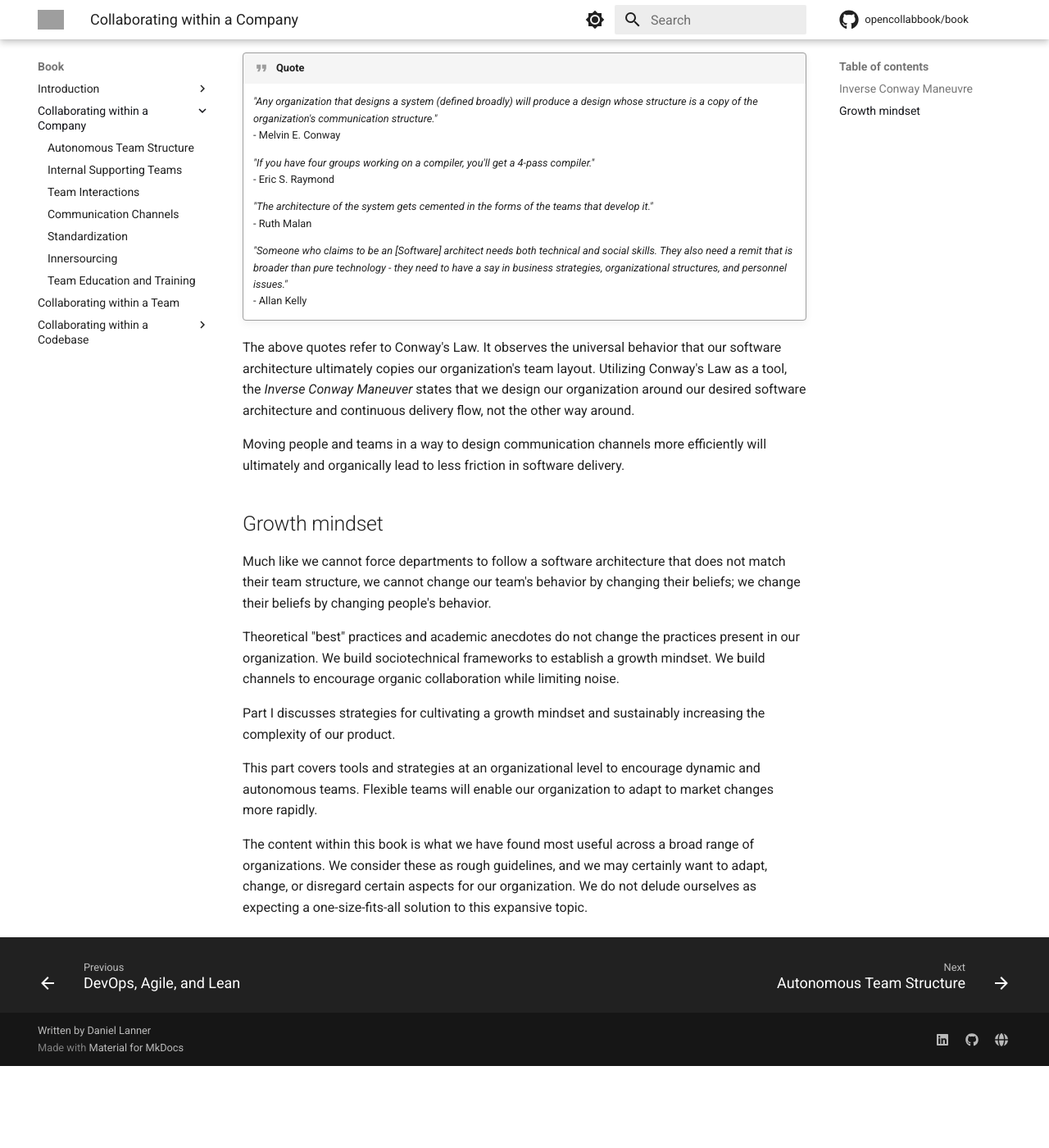
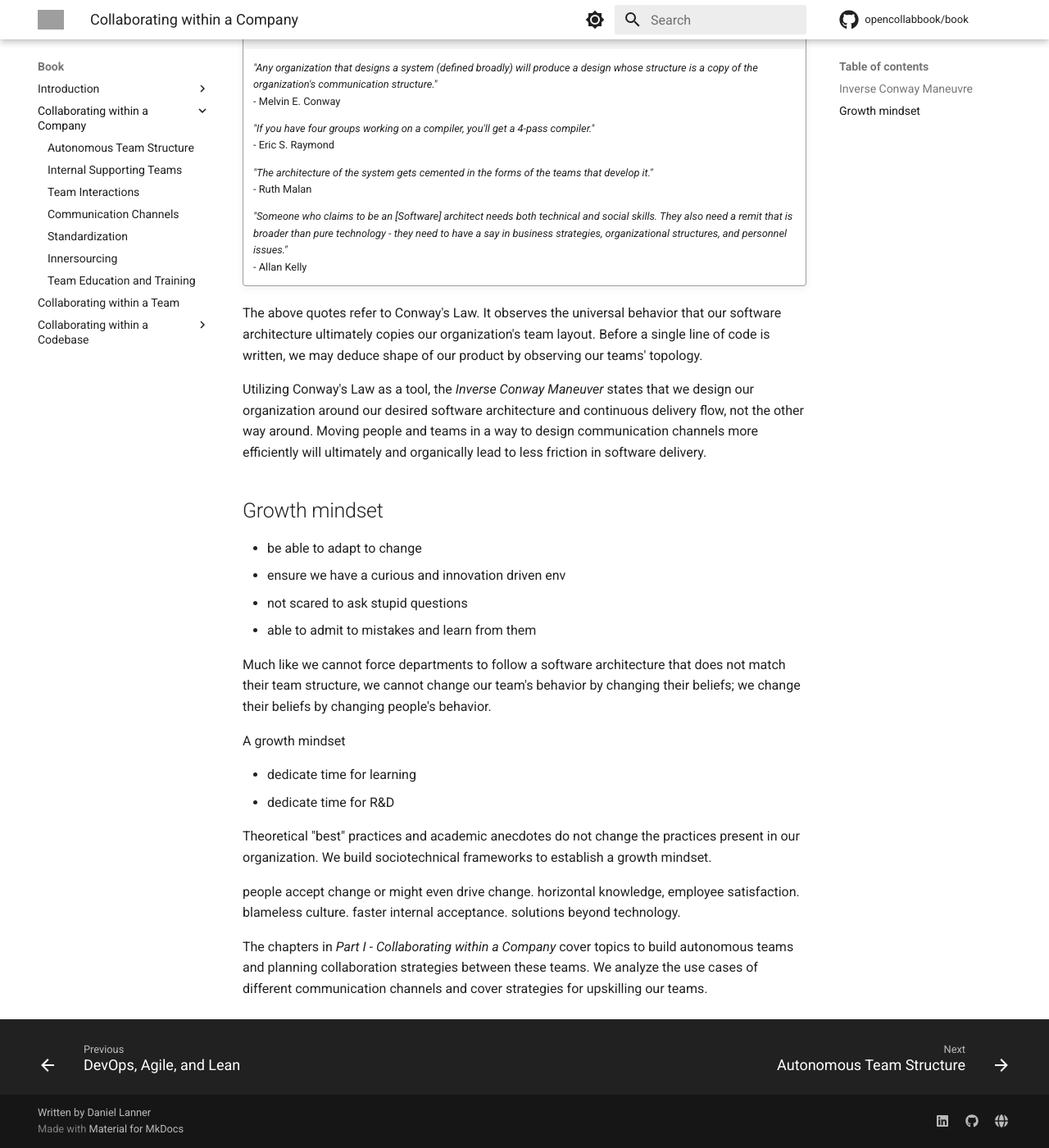
Before and after one commit to engineering-collaboration/book, an MkDocs documentation site: the page built from docs/book/collaborating-within-a-company/README.md, in a window 1280 px wide and 1400 px high, scrolled down 573 px. Shown: the whole window at 82% size. Built offline with MkDocs 1.6.1 and Material for MkDocs 9.7.7, drawn with Linux system fonts in a browser that asks for light colours; comment, search, counter and statistics services are not loaded; before the commit the page ends 1873 px from its top, so only the background shows below that; some of the changed text lies outside the part shown; grey boxes are pictures that could not be loaded.

Commit message:
Add notes to collab within company

```diff
--- a/docs/book/collaborating-within-a-company/README.md
+++ b/docs/book/collaborating-within-a-company/README.md
@@ -5,13 +5,15 @@ description: This part covers tools and strategies at an organizational level to
 
 # Collaborating within a Company
 
-Decisions made in the upper echelons of our organization trade immediacy for greater overall outcome and consequence. Yet immediate decisions and action strengthens our market competitiveness. We analyze which decisions to delegate. Product and implementation strategies need to be delegated. We focus on organizational problems and high-level architecture.
+<!-- Why do we need autonomy? -->
 
-In order to delegate immediacy, we build an enviornment that empowers our teams to immediacy. Product problems should be solved before reaching top-level personell. We lay the foundation of our software with our organization's topology.
+Technology officers and software architects make decisions about long-term success, sustainability, and growth for our organization and products. The ability to decide and execute lasting visions comes at the cost of immediacy but immediate decisions and iterations strengthen our market competitiveness to reach our long-term goals. Hence, we delegate immediacy and build an environment that empowers our teams to act autonomously.
+
+<!-- How do we sustain autonomy? Tease the contents of the section -->
+
+Implementing autonomy requires a guiding hand. This chapter focuses on strategies to ensure we foster collaboration and reduce distractions, we manage the information to noise ratio in communication and ensure our teams have all the tools to make decisions without propagating them up the hierarchy. We lay the foundation of our software with our organization's topology and culture.
 
 ## Inverse Conway Maneuvre
-
-The shape of our product becomes apparent by observing our teams' structures - before a single line of code is written. Visualizing our company's communication channels determines our software project's success rate and development time.
 
 !!! quote
     *"Any organization that designs a system (defined broadly) will produce a design whose structure is a copy of the organization's communication structure."*
@@ -26,18 +28,40 @@ The shape of our product becomes apparent by observing our teams' structures - b
     *"Someone who claims to be an [Software] architect needs both technical and social skills. They also need a remit that is broader than pure technology - they need to have a say in business strategies, organizational structures, and personnel issues."*
     - Allan Kelly
 
-The above quotes refer to Conway's Law. It observes the universal behavior that our software architecture ultimately copies our organization's team layout. Utilizing Conway's Law as a tool, the *Inverse Conway Maneuver* states that we design our organization around our desired software architecture and continuous delivery flow, not the other way around.
+<!-- What is Conway's Law? -->
 
-Moving people and teams in a way to design communication channels more efficiently will ultimately and organically lead to less friction in software delivery.
+The above quotes refer to Conway's Law. It observes the universal behavior that our software architecture ultimately copies our organization's team layout. Before a single line of code is written, we may deduce shape of our product by observing our teams' topology.
+
+<!-- What is the Inverse Conway Maneuvre? -->
+
+Utilizing Conway's Law as a tool, the *Inverse Conway Maneuver* states that we design our organization around our desired software architecture and continuous delivery flow, not the other way around. Moving people and teams in a way to design communication channels more efficiently will ultimately and organically lead to less friction in software delivery.
 
 ## Growth mindset
 
+<!-- Why do we need a growth mindset? -->
+
+- be able to adapt to change
+- ensure we have a curious and innovation driven env
+- not scared to ask stupid questions
+- able to admit to mistakes and learn from them
+
 Much like we cannot force departments to follow a software architecture that does not match their team structure, we cannot change our team's behavior by changing their beliefs; we change their beliefs by changing people's behavior.
 
-Theoretical "best" practices and academic anecdotes do not change the practices present in our organization. We build sociotechnical frameworks to establish a growth mindset. We build channels to encourage organic collaboration while limiting noise.
+A growth mindset
 
-Part I discusses strategies for cultivating a growth mindset and sustainably increasing the complexity of our product.
+<!-- How do we achieve good practices? -->
 
-This part covers tools and strategies at an organizational level to encourage dynamic and autonomous teams. Flexible teams will enable our organization to adapt to market changes more rapidly.
+- dedicate time for learning
+- dedicate time for R&D
 
-The content within this book is what we have found most useful across a broad range of organizations. We consider these as rough guidelines, and we may certainly want to adapt, change, or disregard certain aspects for our organization. We do not delude ourselves as expecting a one-size-fits-all solution to this expansive topic.
+Theoretical "best" practices and academic anecdotes do not change the practices present in our organization. We build sociotechnical frameworks to establish a growth mindset.
+
+people accept change or might even drive change.
+horizontal knowledge, employee satisfaction.
+blameless culture.
+faster internal acceptance.
+solutions beyond technology.
+
+<!-- Give an overview of the chapters -->
+
+The chapters in *Part I - Collaborating within a Company* cover topics to build autonomous teams and planning collaboration strategies between these teams. We analyze the use cases of different communication channels and cover strategies for upskilling our teams.
```
